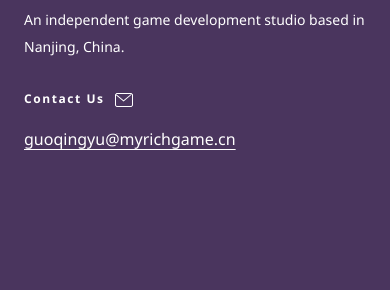
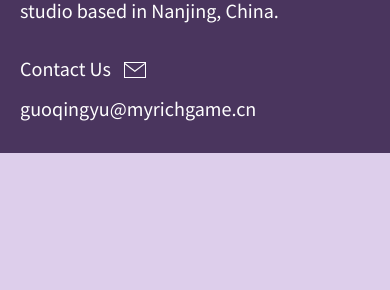
Before and after one commit to Dailin521/MushoudenWeb, an Astro site: page / in a window 390 px wide. Shown: the part 1469-1759 px from the top of the page. After the commit the page ends 1622 px from the top, so only its background shows below. Built offline with nearby package versions, Linux system fonts and the light colour scheme; Astro itself is replaced by a stand-in of ours.

Commit message:
Restore the compact footer

```diff
--- a/src/layouts/Layout.astro
+++ b/src/layouts/Layout.astro
@@ -59,14 +59,14 @@ const emailLink = `mailto:${studio.email}`;
       <slot />
     </main>
     <footer class="site-footer">
-      <div class="footer-inner">
+      <div class="shell footer-inner">
         <div class="footer-studio">
           <a class="footer-brand" href={sitePath('/')} translate="no">{studio.name}</a>
           <p>{studio.description}</p>
         </div>
         <div class="footer-contact">
           <a class="footer-contact-page" href={sitePath('/contact/')}>Contact Us <span class="envelope" aria-hidden="true"></span></a>
-          <a class="footer-email" href={emailLink}>{studio.email}</a>
+          <p><a href={emailLink}>{studio.email}</a></p>
         </div>
       </div>
     </footer>
--- a/src/styles/global.css
+++ b/src/styles/global.css
@@ -83,10 +83,10 @@ button:focus-visible {
 .site-footer {
   background: var(--purple);
   color: var(--white);
-  font: 16px/1.85 "Segoe UI", "PingFang SC", "Microsoft YaHei", sans-serif;
 }
 
 .site-header {
+  font: 16px/1.85 "Segoe UI", "PingFang SC", "Microsoft YaHei", sans-serif;
   -webkit-text-size-adjust: 100%;
   text-size-adjust: 100%;
 }
@@ -275,59 +275,42 @@ button:focus-visible {
 
 .contact-details a:hover { text-decoration: underline; }
 
-.site-footer {
-  /* Keep the legacy footer band height with the current two groups of content. */
-  padding: 64px var(--site-gutter) 119px;
-  border-top: 1px solid rgb(255 255 255 / .18);
-}
-
 .footer-inner {
   display: grid;
   grid-template-columns: minmax(0, 1fr) auto;
-  gap: 64px;
+  gap: 12px;
   align-items: start;
-  max-width: 1240px;
-  margin-inline: auto;
+  min-height: 109px;
+  padding-block: 24px 26px;
+  font-size: 12px;
+  line-height: 16.5px;
+}
+
+.footer-brand,
+.footer-contact-page {
+  display: inline-flex;
+  align-items: center;
+  gap: 6.5px;
+  min-height: 24px;
+  text-decoration: none;
 }
 
 .footer-brand {
-  font-size: 26px;
-  font-weight: 700;
-  letter-spacing: -.04em;
-  text-decoration: none;
+  font-size: 18.5px;
+  font-weight: 900;
+  transform: translateY(1px);
 }
 
-.footer-studio p {
-  max-width: 560px;
-  margin-top: 16px;
-  font-size: 14px;
-  line-height: 1.95;
-}
+.footer-contact-page { transform: translate(1px, 3px); }
 
-.footer-contact {
-  display: flex;
-  flex-direction: column;
-  align-items: flex-start;
-  gap: 8px;
-}
+.footer-inner p { margin-top: 15.5px; }
+.footer-inner p a { overflow-wrap: anywhere; text-decoration: none; }
 
-.footer-contact-page {
-  display: inline-flex;
-  align-items: center;
-  gap: 10px;
-  margin-top: 5px;
-  font-size: 12px;
-  font-weight: 600;
-  letter-spacing: .13em;
-  line-height: 1.7;
-  text-decoration: none;
-}
-
-.footer-email {
-  display: inline-flex;
-  align-items: center;
-  min-height: 44px;
-  overflow-wrap: anywhere;
+.footer-contact .envelope {
+  width: 12px;
+  height: 9px;
+  margin-top: 1px;
+  border-radius: 0;
 }
 
 .site-footer a:hover { text-decoration: underline; }
@@ -381,8 +364,6 @@ button:focus-visible {
   .navigation.is-open { display: flex; }
   .nav-pages a { min-height: 46px; }
   .nav-divider { width: 100%; height: 1px; margin-block: 8px; }
-
-  .footer-inner { gap: 40px; }
 }
 
 @media (max-width: 760px) {
@@ -410,14 +391,27 @@ button:focus-visible {
   .contact-details { margin-top: 42px; padding-top: 26px; }
   .contact-details h2 { font-size: 24px; line-height: 36px; }
   .contact-details a { margin-top: 10px; font-size: 25px; line-height: 1.45; }
+
+  .footer-inner {
+    grid-template-columns: 1fr;
+    gap: 24px;
+    min-height: 218px;
+    padding-block: 24px 30px;
+    font-size: 18px;
+    line-height: 1.55;
+  }
+
+  .footer-brand,
+  .footer-contact-page { gap: 13px; min-height: 40px; transform: none; }
+  .footer-brand { font-size: 26px; }
+  .footer-inner p { margin-top: 6px; }
+  .footer-contact .envelope { width: 22px; height: 16px; margin-top: 2px; }
 }
 
 @media (max-width: 700px) {
   :root { --site-gutter: 24px; }
   .header-inner { min-height: 85px; }
   .header-brand { font-size: 27px; }
-  .site-footer { padding-block: 42px 128px; }
-  .footer-inner { grid-template-columns: 1fr; gap: 24px; }
 }
 
 @media (max-width: 660px) {
```
